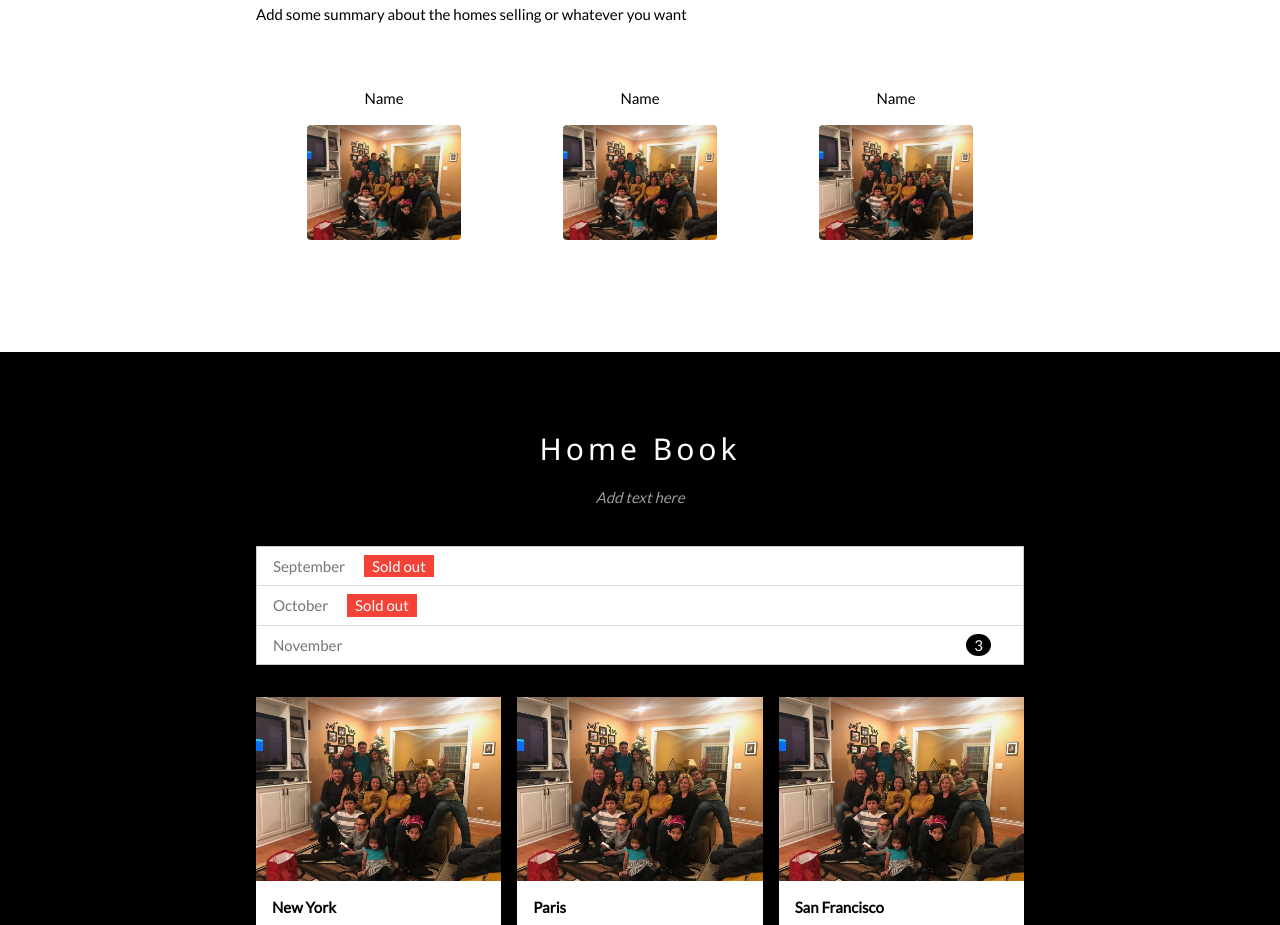
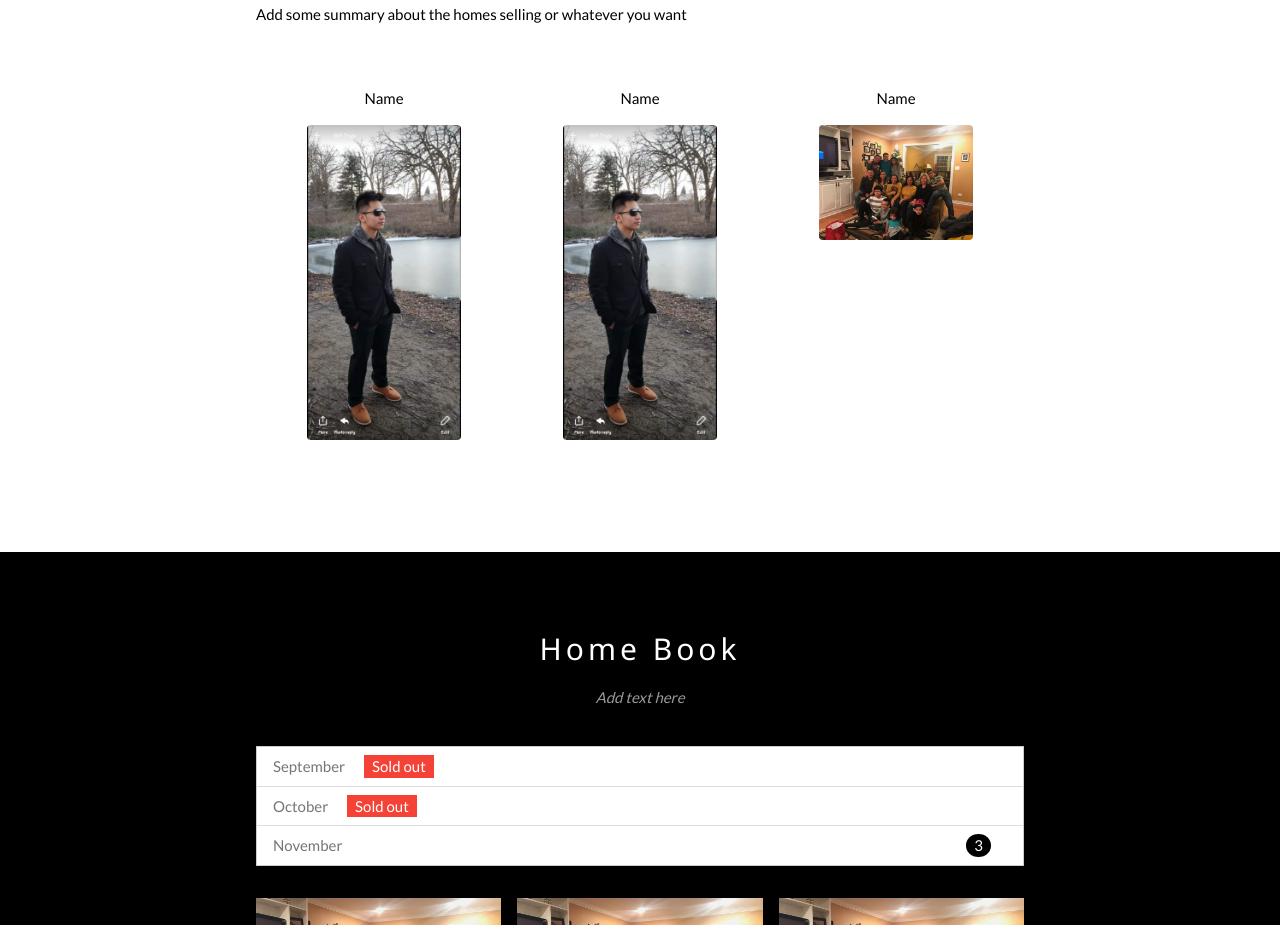
Before and after one commit to BrownDesigns/helloWorld, a plain HTML site: page index.html in a window 1280 px wide. Shown: the part 1175-2100 px from the top of the page. Drawn offline with nearby package versions, Linux system fonts and the light colour scheme.

Commit message:
Added my picture to webpage

```diff
--- a/index.html
+++ b/index.html
@@ -59,7 +59,7 @@
         </div>
     </div>
     <div class="mySlides w3-display-container w3-center">
-        <img src="/images/download.jpg" style="width:100%" alt="trees">
+        <img src="/images/eddie.jpg" style="width:100%" alt="trees">
         <div class="w3-display-bottommiddle w3-container w3-text-white w3-padding-32 w3-hide-small">
             <h3>Chicago</h3>
             <p><b>Thank you, Chicago - A night we won't forget.</b></p>
@@ -74,11 +74,11 @@
         <div class="w3-row w3-padding-32">
             <div class="w3-third">
                 <p>Name</p>
-                <img src="/images/download.jpg" class="w3-round w3-margin-bottom" alt="Random Name" style="width:60%">
+                <img src="/images/eddie.jpg" class="w3-round w3-margin-bottom" alt="Random Name" style="width:60%">
             </div>
             <div class="w3-third">
                 <p>Name</p>
-                <img src="/images/download.jpg" class="w3-round w3-margin-bottom" alt="Random Name" style="width:60%">
+                <img src="/images/eddie.jpg" class="w3-round w3-margin-bottom" alt="Random Name" style="width:60%">
             </div>
             <div class="w3-third">
                 <p>Name</p>
```
